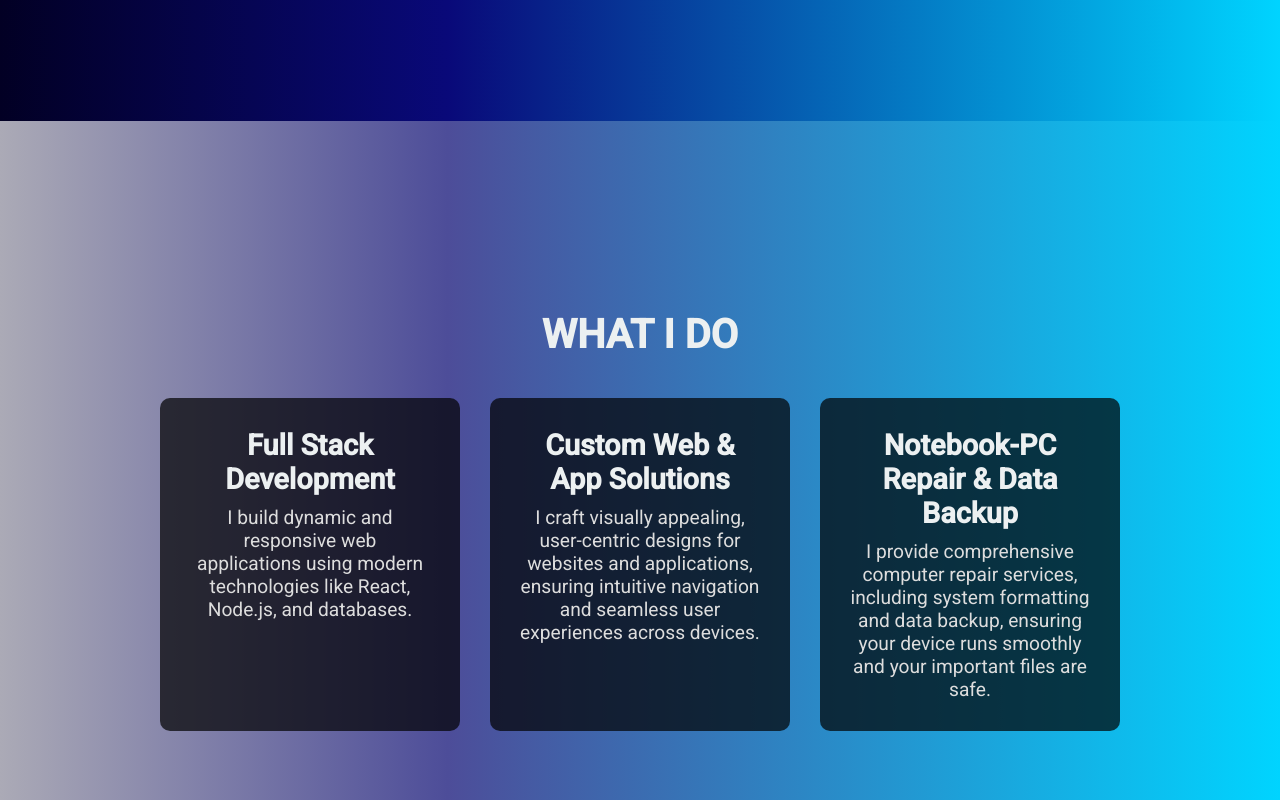
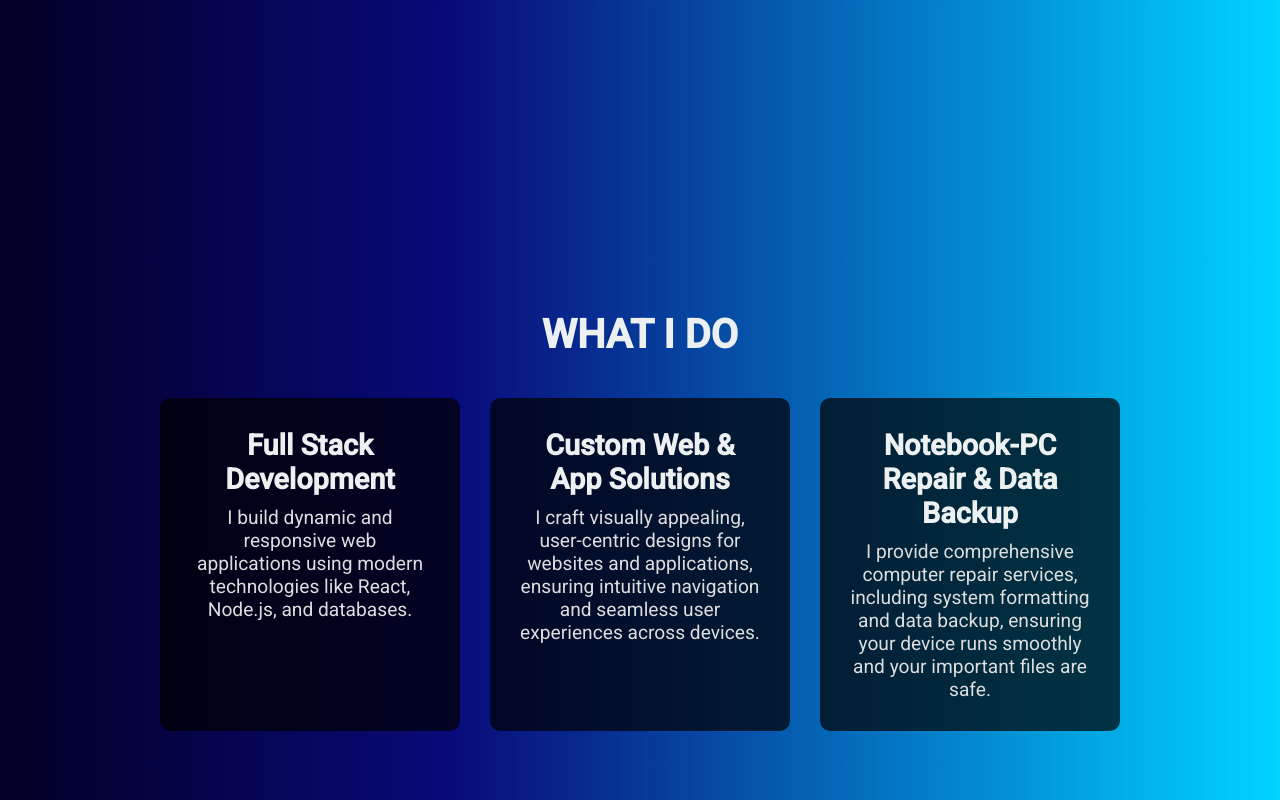
Before and after one commit to camiloquirogadev/portafolio, a React (Create React App) app: page / in a window 1280 px wide. Shown: the part 760-1560 px from the top of the page. Built offline with nearby package versions, Linux system fonts and the light colour scheme.

Commit message:
retoques

```diff
--- a/package.json
+++ b/package.json
@@ -41,7 +41,7 @@
       "last 1 safari version"
     ]
   },
-  "homepage": "https://camiloquirogadev.github.io/portafolio/",
+  "homepage": "https://camiloquirogadev.github.io/portafolio/src/app.js",
   "devDependencies": {
     "gh-pages": "^6.3.0"
   },
--- a/src/components/Header.js
+++ b/src/components/Header.js
@@ -19,7 +19,7 @@ const Header = () => {
     }
   };
   const downloadCV = () => {
-    const driveLink = "https://drive.google.com/file/d/1CD7ftHtmDAP2CdA0OjQ_09hNrCXA8DYk/view?usp=sharing";
+    const driveLink = "https://drive.google.com/file/d/1hmTVZKg-I6NezIvREm394djCoxwTyJCH/view?usp=sharing";
     window.open(driveLink, "_blank");
   };
 
--- a/src/components/footer.css
+++ b/src/components/footer.css
@@ -1,11 +1,12 @@
 /* Estilo general para el footer */
 .footer {
-  background-color: rgb(17, 17, 92);
+    background-color: rgb(17, 17, 92);
     color: #ecf0f1; /* Texto claro */
     padding: 20px 0;
     text-align: center;
     font-family: 'Roboto', sans-serif;
     font-size: 14px;
+    box-shadow: 0 4px 6px rgba(0, 0, 0, 0.452);
   }
 
   /* Contenedor del contenido del footer */
--- a/src/components/services.css
+++ b/src/components/services.css
@@ -5,7 +5,7 @@
     align-items: center;
     min-height: 100vh;
     background: rgb(2,0,36);
-    background: linear-gradient(90deg, rgb(171, 170, 182) 0%, rgb(77, 77, 153) 35%, rgba(0,212,255,1) 100%);
+    background: linear-gradient(90deg, rgba(2,0,36,1) 0%, rgba(9,9,121,1) 35%, rgba(0,212,255,1) 100%);
     padding: 40px;
   }
 
```
Also changed, not shown: 1 other file (tests, documents, lock files or other folders).
